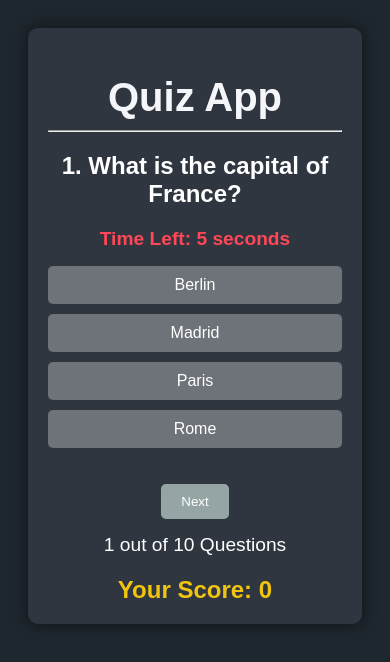
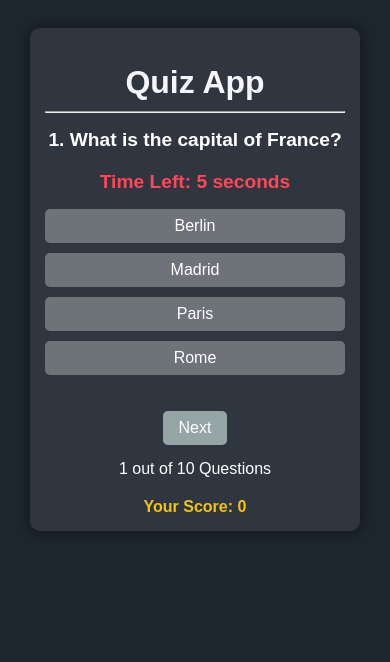
Before and after one commit to vikarnjha/React-Quiz-App, a React (Vite) app in the folder react-quiz-app/: page / in a window 390 px wide. Shown: the top 662 px of the page. Built offline with nearby package versions, Linux system fonts and the light colour scheme.

Commit message:
mobile responsiveness added

```diff
--- a/react-quiz-app/src/components/Quiz.css
+++ b/react-quiz-app/src/components/Quiz.css
@@ -97,3 +97,32 @@
     font-weight: bold;
     color: #f1c40f;
   }
+
+  @media screen and (max-width: 768px) {
+    .container {
+      padding: 15px;
+      width: 90%;
+    }
+
+    h1 {
+      font-size: 2rem;
+    }
+
+    h2 {
+      font-size: 1.2rem;
+    }
+
+    li {
+      padding: 8px;
+      font-size: 1rem;
+    }
+
+    button {
+      padding: 8px 16px;
+      font-size: 1rem;
+    }
+
+    .index, .score {
+      font-size: 1rem;
+    }
+  }
```
